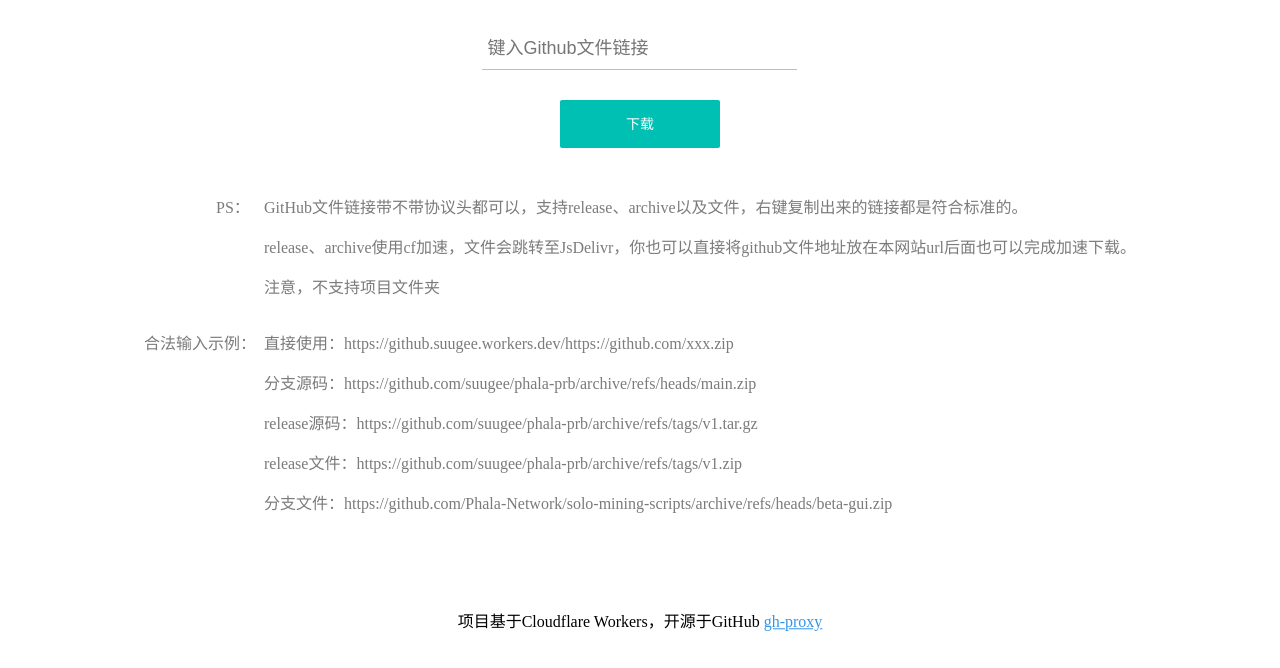
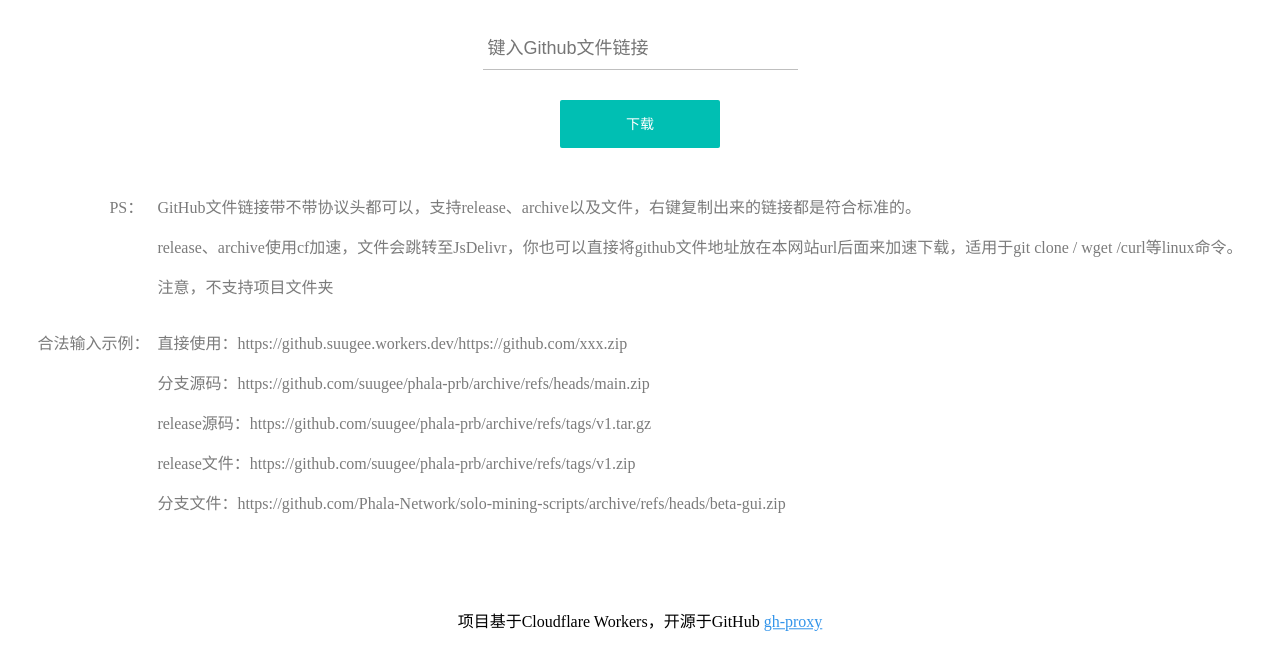
Before and after one commit to suugee/gitproxy, a plain HTML site: page index.html in a window 1280 px wide. Shown: the part 132-800 px from the top of the page. Drawn offline with Linux system fonts and the light colour scheme.

Commit message:
Update index.html

```diff
--- a/index.html
+++ b/index.html
@@ -127,7 +127,7 @@
     </label>
     <input class="block btn" type="submit" value="下载">
     <div class="tips"><p>GitHub文件链接带不带协议头都可以，支持release、archive以及文件，右键复制出来的链接都是符合标准的</a>。</p>
-        <p>release、archive使用cf加速，文件会跳转至JsDelivr，你也可以直接将github文件地址放在本网站url后面也可以完成加速下载。</p>
+        <p>release、archive使用cf加速，文件会跳转至JsDelivr，你也可以直接将github文件地址放在本网站url后面来加速下载，适用于git clone / wget /curl等linux命令。</p>
         <p>注意，不支持项目文件夹</p></div>
     <div class="example">
         <p>直接使用：https://github.suugee.workers.dev/https://github.com/xxx.zip</p>
```
